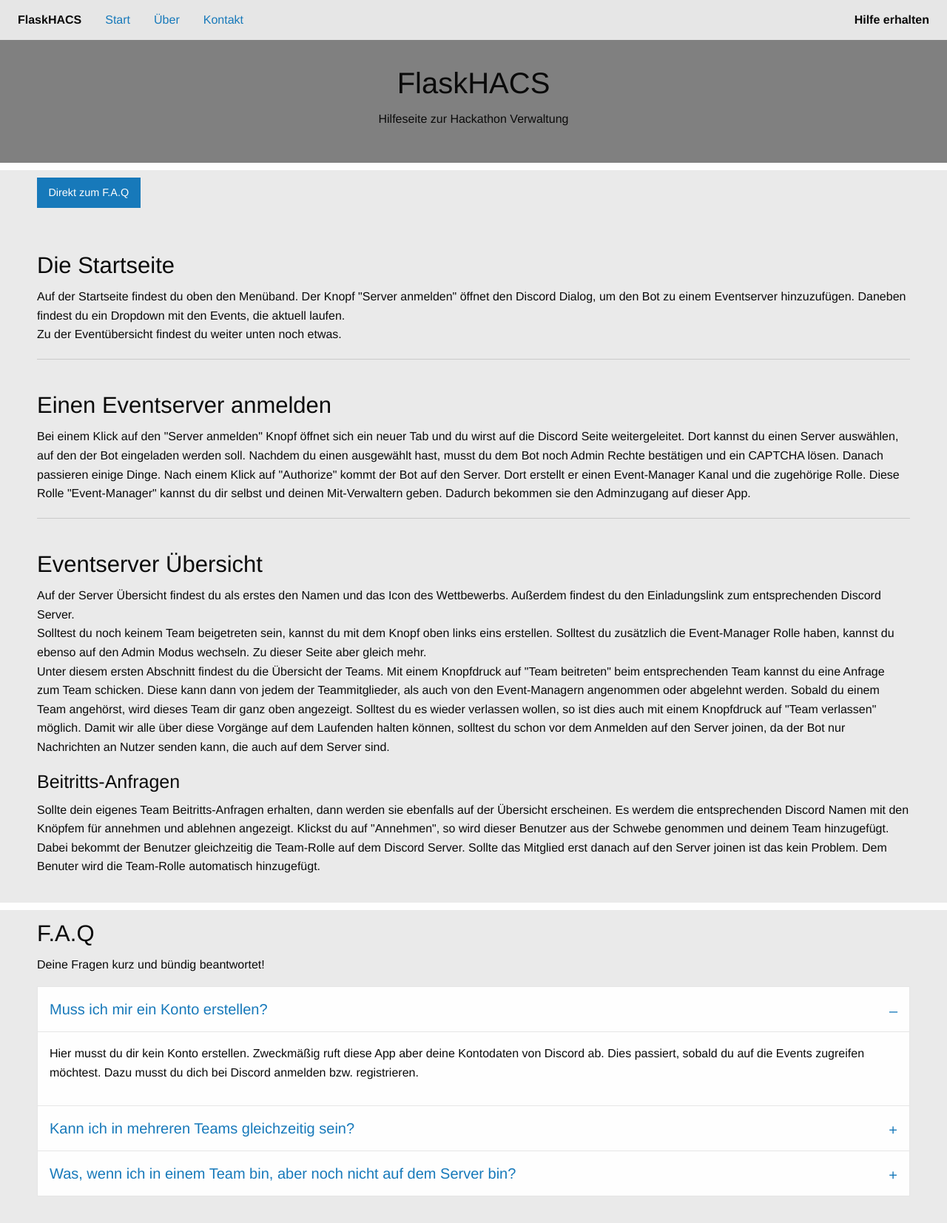
After one commit to Pudl0/Programmierwettbewerb_2021, a Flask app: page /help in a window 1280 px wide. The commit adds this page. Shown: the whole page at 74% size. Run offline with Flask 2, Linux system fonts and the light colour scheme; parts of the project's set-up code (start-up, migrations or seed data) failed here and were passed over.

Commit message:
implementing discord notifications - WIP 1 frontend improvements (help and about page) - WIP 1

```diff
--- a/iTechnious/main.py
+++ b/iTechnious/main.py
@@ -1,4 +1,6 @@
 import asyncio
+import time
+
 import discord as discord_bot
 import _thread
 import os
@@ -42,6 +44,7 @@
 print("#           Soenke K.          #")
 print("################################")
 
+print("Routen werden registriert...")
 
 def admin_checker(guild_id, user_id):
     with mysql.cursor() as cursor:
@@ -75,6 +78,14 @@
 @app.route("/")
 def mainPage():
     return render_template("index.html", bot=client)
+
+@app.route("/help")
+def help_page():
+    return render_template("help.html")
+
+@app.route("/about")
+def about_page():
+    return render_template("about.html")
 
 @app.route("/guilds/<guild_id>/")
 @requires_authorization
@@ -131,7 +142,14 @@
             own_team = team["id"]
             break
 
-    return render_template("guild.html", guild=guild, teams=teams, admin=is_admin, own_team=own_team, joins=joins)
+    invite = asyncio.run_coroutine_threadsafe(guild.invites(), client.loop).result()
+
+    if len(invite) == 0:
+        invite = asyncio.run_coroutine_threadsafe(guild.system_channel.create_invite(), client.loop).result()
+    else:
+        invite = invite[0]
+
+    return render_template("guild.html", guild=guild, teams=teams, admin=is_admin, own_team=own_team, joins=joins, invite=invite)
 
 @app.route("/guilds/<guild_id>/admin/")
 @requires_authorization
@@ -236,6 +254,9 @@
 
         mysql.commit()
 
+        cursor.execute(f"SELECT * FROM teams WHERE `id`='{team_id}'")
+        team = cursor.fetchone()
+
     members = json.loads(team["members"])
     if members:
         user = asyncio.run_coroutine_threadsafe(client.fetch_user(members[0]), client.loop).result()
@@ -244,7 +265,22 @@
             title="Team erstellt",
             description=f"Ein wunderschöner Tag. Dein Team '{team['name']}' wurde gerade freigeschaltet!"
         )
-        asyncio.run_coroutine_threadsafe(user.send(embed=embed), client.loop)
+        try:
+            asyncio.run_coroutine_threadsafe(user.send(embed=embed), client.loop)
+        except discord_bot.errors.Forbidden:
+            pass
+
+        guild = asyncio.run_coroutine_threadsafe(client.fetch_guild(guild_id), client.loop).result()
+        try:
+            member = asyncio.run_coroutine_threadsafe(guild.fetch_member(user.id), client.loop).result()
+        except discord_bot.errors.NotFound:
+            member = None
+
+        print(member)
+
+        if member is not None:
+            role = guild.get_role(int(team["team_role"]))
+            asyncio.run_coroutine_threadsafe(member.add_roles(role), client.loop)
 
     flash("Das Team wurde freigeschaltet")
 
@@ -272,10 +308,10 @@
                 role = guild.get_role(int(team["team_role"]))
                 category = text.category
 
-                asyncio.run_coroutine_threadsafe(text.edit(name="❌" + text.name), client.loop)
-                asyncio.run_coroutine_threadsafe(voice.edit(name="❌" + voice.name), client.loop)
-                asyncio.run_coroutine_threadsafe(role.delete(), client.loop)
-                asyncio.run_coroutine_threadsafe(category.edit(name="❌" + category.name), client.loop)
+                asyncio.run_coroutine_threadsafe(text.edit(name="❌" + text.name), client.loop).result()
+                asyncio.run_coroutine_threadsafe(voice.edit(name="❌" + voice.name), client.loop).result()
+                asyncio.run_coroutine_threadsafe(role.delete(), client.loop).result()
+                asyncio.run_coroutine_threadsafe(category.edit(name="❌" + category.name), client.loop).result()
 
             for user_id in json.loads(team["members"]):
                 user_id = int(user_id)
@@ -285,7 +321,10 @@
                     colour=discord_bot.colour.Colour.red()
                 )
                 user = asyncio.run_coroutine_threadsafe(client.fetch_user(user_id), client.loop).result()
-                asyncio.run_coroutine_threadsafe(user.send(embed=embed), client.loop)
+                try:
+                    asyncio.run_coroutine_threadsafe(user.send(embed=embed), client.loop)
+                except discord_bot.errors.Forbidden:
+                    pass
 
             flash("Das Team wurde gelöscht!")
             return redirect(url_for("guild_admin", guild_id=guild_id))
@@ -345,7 +384,10 @@
         colour=discord_bot.colour.Colour.green()
     )
     user = asyncio.run_coroutine_threadsafe(client.fetch_user(user_id), client.loop).result()
-    asyncio.run_coroutine_threadsafe(user.send(embed=embed), client.loop)
+    try:
+        asyncio.run_coroutine_threadsafe(user.send(embed=embed), client.loop)
+    except discord_bot.errors.Forbidden:
+        pass
 
     team_text = asyncio.run_coroutine_threadsafe(client.fetch_channel(int(team["team_text"])), client.loop).result()
 
@@ -357,10 +399,25 @@
     asyncio.run_coroutine_threadsafe(team_text.send(embed=embed), client.loop)
 
     guild = asyncio.run_coroutine_threadsafe(client.fetch_guild(guild_id), client.loop).result()
-    member = asyncio.run_coroutine_threadsafe(guild.fetch_member(user.id), client.loop).result()
+    try:
+        member = asyncio.run_coroutine_threadsafe(guild.fetch_member(user.id), client.loop).result()
+    except discord_bot.errors.NotFound:
+        member = None
+
     if member is not None:
         role = guild.get_role(int(team["team_role"]))
         asyncio.run_coroutine_threadsafe(member.add_roles(role), client.loop)
+    else:
+        invite = asyncio.run_coroutine_threadsafe(team_text.create_invite(max_uses=1), client.loop).result()
+        embed = discord_bot.embeds.Embed(
+            title="Komm auf den Event Server!",
+            description=f"Dort kannst du mit deinem Team schreiben und dein Werk abgeben!\n{invite.url}",
+            colour=discord_bot.colour.Colour.purple()
+        )
+        try:
+            asyncio.run_coroutine_threadsafe(user.send(embed=embed), client.loop).result()
+        except discord_bot.errors.Forbidden:
+            pass
 
     flash("Benutzer wurde ins Team aufgenommen!")
 
@@ -396,7 +453,10 @@
         colour=discord_bot.colour.Colour.red()
     )
     user = asyncio.run_coroutine_threadsafe(client.fetch_user(user_id), client.loop).result()
-    asyncio.run_coroutine_threadsafe(user.send(embed=embed), client.loop)
+    try:
+        asyncio.run_coroutine_threadsafe(user.send(embed=embed), client.loop)
+    except discord_bot.errors.Forbidden:
+        pass
 
     team_text = asyncio.run_coroutine_threadsafe(client.fetch_channel(int(team["team_text"])), client.loop).result()
 
@@ -454,6 +514,10 @@
     )
     asyncio.run_coroutine_threadsafe(team_text.send(embed=embed), client.loop)
 
+    flash("Der Beitritt wurde angefragt. "
+          "Bitte trete dem Eventserver über den Link oben bei! "
+          "Du bekommst dann automatische deine Rolle.")
+
     return redirect(url_for("guild_overview", guild_id=guild_id))
 
 @app.route("/leave/", methods=["POST"])
@@ -479,10 +543,13 @@
     asyncio.run_coroutine_threadsafe(team_text.send(embed=embed), client.loop)
 
     guild = asyncio.run_coroutine_threadsafe(client.fetch_guild(int(team["guild_id"])), client.loop).result()
-    member = asyncio.run_coroutine_threadsafe(guild.fetch_member(discord.fetch_user().id), client.loop).result()
-    if member is not None:
-        role = guild.get_role(int(team["team_role"]))
-        asyncio.run_coroutine_threadsafe(member.remove_roles(role), client.loop)
+    try:
+        member = asyncio.run_coroutine_threadsafe(guild.fetch_member(discord.fetch_user().id), client.loop).result()
+        if member is not None:
+            role = guild.get_role(int(team["team_role"]))
+            asyncio.run_coroutine_threadsafe(member.remove_roles(role), client.loop)
+    except discord_bot.errors.NotFound:
+        pass
 
     flash("Du hast das Team verlassen.")
     return redirect(url_for("guild_overview", guild_id=team["guild_id"]))
@@ -544,6 +611,8 @@
     return r
 
 
+print("Der Bot startet...")
+
 token = secrets.DISCORD_BOT_TOKEN
 
 loop = asyncio.get_event_loop()
@@ -553,7 +622,10 @@
 
 # _thread.start_new_thread(client.run, token, {})
 
-init.init_db()
+while not client.is_ready():
+    time.sleep(1)
+
+print("Der Webserver wird gestartet...")
 
 if __name__ == "__main__":
     app.run(host=config.bind, port=config.web_port)
--- a/iTechnious/web/public/css/guild.css
+++ b/iTechnious/web/public/css/guild.css
@@ -24,6 +24,11 @@
     display: flex;
     margin-left: 10px;
     font-size: 30px;
+}
+#guild-invite {
+    display: flex;
+    margin-left: 10px;
+    font-size: 20px;
 }
 
 #teams-banner {
--- /dev/null
+++ b/iTechnious/web/public/css/help.css
@@ -0,0 +1,28 @@
+#head {
+    margin: 0px;
+    padding-top: 30px;
+    padding-bottom: 30px;
+
+    background-color: #808080;
+    text-align: center;
+}
+
+#help, #faq {
+    margin: 0px;
+    margin-top: 10px;
+    padding-top: 10px;
+    padding-bottom: 20px;
+    padding-left: 50px;
+    padding-right: 50px;
+
+
+    background-color: #a5a5a53a;
+}
+
+.help-item {
+    margin-top: 40px;
+}
+
+#faq ul li a {
+    font-size: 20px;
+}
--- a/iTechnious/web/templates/contact.html
+++ b/iTechnious/web/templates/contact.html
@@ -14,8 +14,8 @@
             <ul class="dropdown menu" data-dropdown-menu>
             <li class="menu-text">FlaskHACS</li>
             <li><a href="/">Start</a></li>
-            <li><a href="#0">Hilfe</a></li>
-            <li><a href="#0">Über</a></li>
+            <li><a href="/help">Hilfe</a></li>
+            <li><a href="/about">Über</a></li>
             </ul>
         </div>
         <div class="top-bar-right">
--- a/iTechnious/web/templates/guild_admin.html
+++ b/iTechnious/web/templates/guild_admin.html
@@ -14,8 +14,8 @@
         <ul class="dropdown menu" data-dropdown-menu>
           <li class="menu-text">FlaskHACS</li>
           <li><a href="/">Start</a></li>
-          <li><a href="#0">Hilfe</a></li>
-          <li><a href="#0">Über</a></li>
+          <li><a href="/help">Hilfe</a></li>
+          <li><a href="/about">Über</a></li>
           <li><a href="/contact">Kontakt</a></li>
         </ul>
       </div>
--- /dev/null
+++ b/iTechnious/web/templates/help.html
@@ -0,0 +1,114 @@
+<!doctype html>
+<html class="no-js" lang="de">
+  <head>
+    <meta charset="utf-8" />
+    <meta http-equiv="x-ua-compatible" content="ie=edge">
+    <meta name="viewport" content="width=device-width, initial-scale=1.0" />
+    <title>FlaskHACS - Start</title>
+    <link rel="stylesheet" href="/css/foundation.min.css">
+    <link rel="stylesheet" href="/css/index.css">
+    <link rel="stylesheet" href="/css/help.css">
+    <link rel="stylesheet" href="https://cdnjs.cloudflare.com/ajax/libs/animate.css/4.1.1/animate.min.css">
+  </head>
+  <body>
+    <div class="top-bar">
+      <div class="top-bar-left">
+        <ul class="dropdown menu" data-dropdown-menu>
+          <li class="menu-text">FlaskHACS</li>
+          <li><a href="/">Start</a></li>
+          <li><a href="/about">Über</a></li>
+          <li><a href="/contact">Kontakt</a></li>
+        </ul>
+      </div>
+      <div class="top-bar-right">
+        <ul class="menu">
+          <li class="menu-text">Hilfe erhalten</li>
+        </ul>
+      </div>
+    </div>
+
+    <div id="head">
+        <h2 class="animate__animated animate__bounceInLeft">FlaskHACS</h2>
+        <p class="animate__animated animate__bounceInRight">Hilfeseite zur Hackathon Verwaltung</p>
+    </div>
+    <div id="help" class="animate__animated animate__fadeInLeft">
+        <button type="button" class="button" onClick="document.getElementById('faq').scrollIntoView();">Direkt zum F.A.Q</button>
+
+        <div id="home" class="help-item">
+            <h3>Die Startseite</h3>
+            <p>
+                Auf der Startseite findest du oben den Menüband.
+                Der Knopf "Server anmelden" öffnet den Discord Dialog, um den Bot zu einem Eventserver hinzuzufügen.
+                Daneben findest du ein Dropdown mit den Events, die aktuell laufen. <br>
+                Zu der Eventübersicht findest du weiter unten noch etwas.
+            </p>
+        </div>
+        <hr>
+        <div id="guild-signup" class="help-item">
+            <h3>Einen Eventserver anmelden</h3>
+            <p>
+                Bei einem Klick auf den "Server anmelden" Knopf öffnet sich ein neuer Tab und du wirst auf die Discord Seite weitergeleitet.
+                Dort kannst du einen Server auswählen, auf den der Bot eingeladen werden soll.
+                Nachdem du einen ausgewählt hast, musst du dem Bot noch Admin Rechte bestätigen und ein CAPTCHA lösen.
+                Danach passieren einige Dinge. Nach einem Klick auf "Authorize" kommt der Bot auf den Server. Dort erstellt er einen Event-Manager Kanal und die zugehörige Rolle.
+                Diese Rolle "Event-Manager" kannst du dir selbst und deinen Mit-Verwaltern geben. Dadurch bekommen sie den Adminzugang auf dieser App.
+            </p>
+        </div>
+        <hr>
+        <div id="guild-overview" class="help-item">
+            <h3>Eventserver Übersicht</h3>
+            <p>
+                Auf der Server Übersicht findest du als erstes den Namen und das Icon des Wettbewerbs. Außerdem findest du den Einladungslink zum entsprechenden Discord Server. <br>
+                Solltest du noch keinem Team beigetreten sein, kannst du mit dem Knopf oben links eins erstellen. Solltest du zusätzlich die Event-Manager Rolle haben, kannst du ebenso auf den Admin Modus wechseln.
+                Zu dieser Seite aber gleich mehr. <br>
+                Unter diesem ersten Abschnitt findest du die Übersicht der Teams. Mit einem Knopfdruck auf "Team beitreten" beim entsprechenden Team kannst du eine Anfrage zum Team schicken.
+                Diese kann dann von jedem der Teammitglieder, als auch von den Event-Managern angenommen oder abgelehnt werden.
+                Sobald du einem Team angehörst, wird dieses Team dir ganz oben angezeigt. Solltest du es wieder verlassen wollen, so ist dies auch mit einem Knopfdruck auf "Team verlassen" möglich.
+                Damit wir alle über diese Vorgänge auf dem Laufenden halten können, solltest du schon vor dem Anmelden auf den Server joinen, da der Bot nur Nachrichten an Nutzer senden kann, die auch auf dem Server sind.
+            </p>
+            <h4>Beitritts-Anfragen</h4>
+            <p>
+                Sollte dein eigenes Team Beitritts-Anfragen erhalten, dann werden sie ebenfalls auf der Übersicht erscheinen.
+                Es werdem die entsprechenden Discord Namen mit den Knöpfem für annehmen und ablehnen angezeigt. Klickst du auf "Annehmen", so wird dieser Benutzer aus der Schwebe genommen und deinem Team hinzugefügt.
+                Dabei bekommt der Benutzer gleichzeitig die Team-Rolle auf dem Discord Server. Sollte das Mitglied erst danach auf den Server joinen ist das kein Problem. Dem Benuter wird die Team-Rolle automatisch hinzugefügt.
+            </p>
+        </div>
+    </div>
+
+    <div id="faq" class="animate__animated animate__bounceInRight" >
+        <h3>F.A.Q</h3>
+        <p>Deine Fragen kurz und bündig beantwortet!</p>
+        <ul class="accordion" data-accordion>
+            <li class="accordion-item is-active" data-accordion-item>
+              <a href="#" class="accordion-title">Muss ich mir ein Konto erstellen?</a>
+              <div class="accordion-content" data-tab-content >
+                <p>Hier musst du dir kein Konto erstellen. Zweckmäßig ruft diese App aber deine Kontodaten von Discord ab. Dies passiert, sobald du auf die Events zugreifen möchtest. Dazu musst du dich bei Discord anmelden bzw. registrieren.</p>
+              </div>
+            </li>
+
+            <li class="accordion-item" data-accordion-item>
+              <a href="#" class="accordion-title">Kann ich in mehreren Teams gleichzeitig sein?</a>
+              <div class="accordion-content" data-tab-content>
+                <p>Nein, das ist offiziell nicht möglich.</p>
+              </div>
+            </li>
+
+            <li class="accordion-item" data-accordion-item>
+              <a href="#" class="accordion-title">Was, wenn ich in einem Team bin, aber noch nicht auf dem Server bin?</a>
+              <div class="accordion-content" data-tab-content>
+                <p>Absolut kein Problem! Klicke einfach auf den Link unter dem Namen des Events und joine so dem Eventserver. Wenn du joinst, wird dir automatisch deine Team-Rolle zugewiesen.</p>
+              </div>
+            </li>
+          </ul>
+    </div>
+
+    {% extends "flash.html" %}
+
+    <script src="/js/jquery-3.6.0.min.js"></script>
+    <script src="/js/what-input.js"></script>
+    <script src="/js/foundation.min.js"></script>
+    <script>
+      $(document).foundation();
+    </script>
+  </body>
+</html>
--- a/iTechnious/web/templates/index.html
+++ b/iTechnious/web/templates/index.html
@@ -18,12 +18,12 @@
               <a href="#0">Wettbewerb auswählen</a>
               <ul class="submenu menu vertical" data-submenu>
                 {% for guild in bot.guilds %}
-                <li><a href="/guilds/{{ guild.id }}">{{ guild.name }}</a></li>
+                <li><a href="/guilds/{{ guild.id }}/">{{ guild.name }}</a></li>
                 {% endfor %}
               </ul>
           </li>
-          <li><a href="#0">Hilfe</a></li>
-          <li><a href="#0">Über</a></li>
+          <li><a href="/help">Hilfe</a></li>
+          <li><a href="/about">Über</a></li>
           <li><a href="/contact">Kontakt</a></li>
         </ul>
       </div>
```
Also changed, not shown: iTechnious/bot.py (+36 -5 lines), iTechnious/init.py (+16 -1 lines), iTechnious/web/templates/guild.html (+6 -3 lines).
